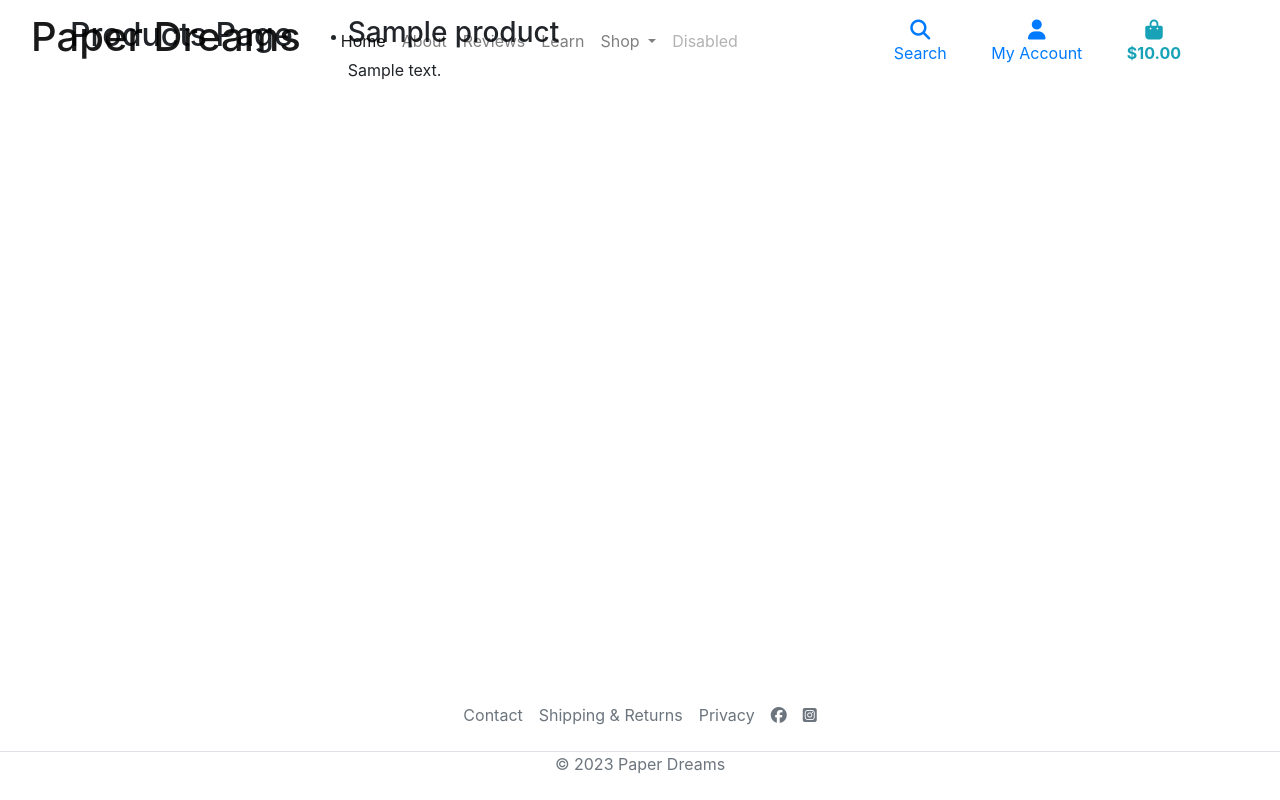
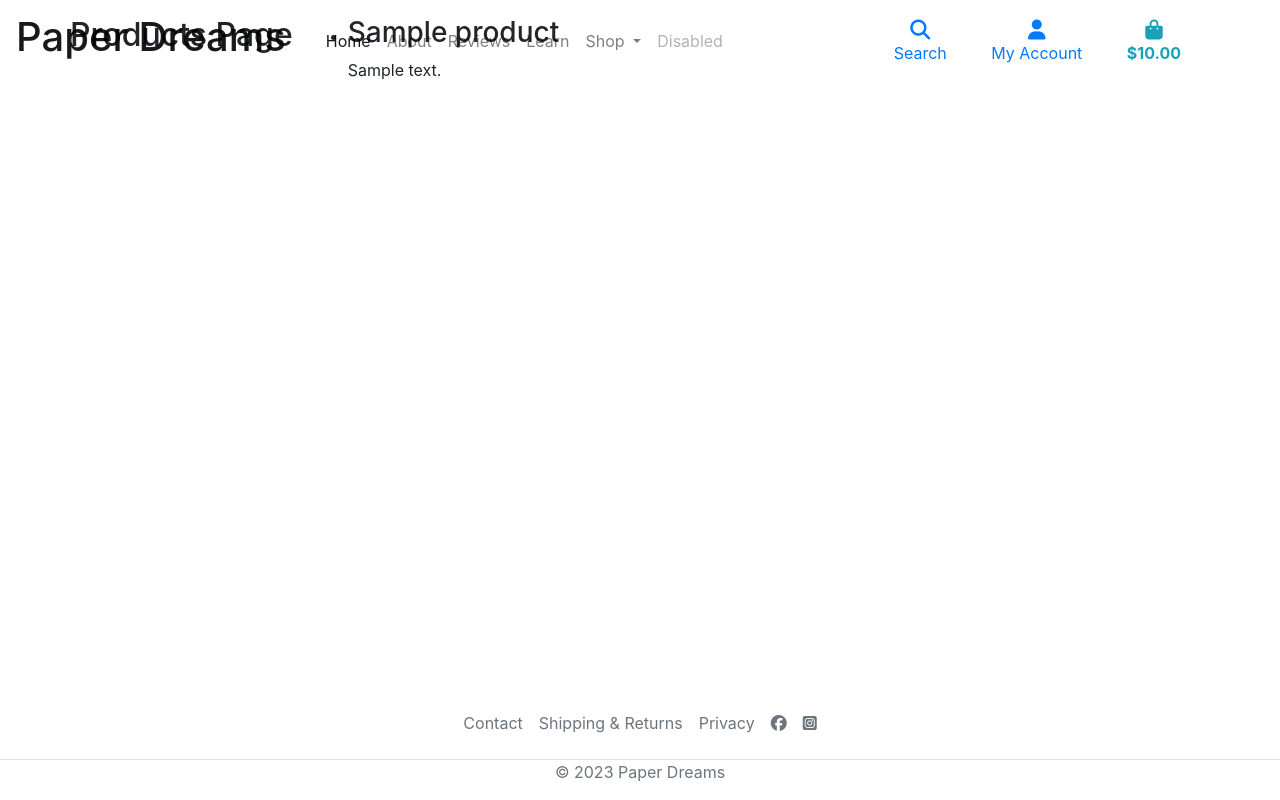
Before and after one commit to leah-jala/NEW-paperdreams, a Django app: template products/templates/products/products.html in a window 1280 px wide. Run offline with Django 3.2, Linux system fonts and the light colour scheme; the template is opened without the code that fills it: most values are stand-ins (such as "Sample title", 1, 10 or a date in 2020); some libraries are stand-ins or nearby versions.

Commit message:
Add background color to products page, fix padding on header and footer

```diff
--- a/products/templates/products/products.html
+++ b/products/templates/products/products.html
@@ -10,6 +10,7 @@
 {% endblock %}
 
 {% block content %}
+<div class="overlay"></div>
     <div class="container mt-3">
         <div class="row">
             <h2>Products Page</h2>
--- a/templates/base.html
+++ b/templates/base.html
@@ -44,7 +44,7 @@
 </head>
 
 <body>
-  <header class="container-fluid fixed-top mb-3">
+  <header class="container-fluid fixed-top px-0 mb-3">
     <nav class="navbar navbar-expand-lg navbar-light">
       <a class="navbar-brand" href="{% url 'home' %}"><h1>Paper Dreams</h1></a>
       <button class="navbar-toggler" type="button" data-toggle="collapse" data-target="#navbarSupportedContent"
@@ -154,7 +154,7 @@
 
   {% block content %}
   {% endblock %}
-  <footer class="py-1 my-1 fixed-bottom">
+  <footer class=" fixed-bottom">
     <ul class="nav justify-content-center border-bottom pb-3">
       <li class="nav-item"><a href="#" class="nav-link px-2 text-muted">Contact</a></li>
       <li class="nav-item"><a href="#" class="nav-link px-2 text-muted">Shipping & Returns</a></li>
```
Also changed, not shown: static/css/base.css (+14 -0 lines).
